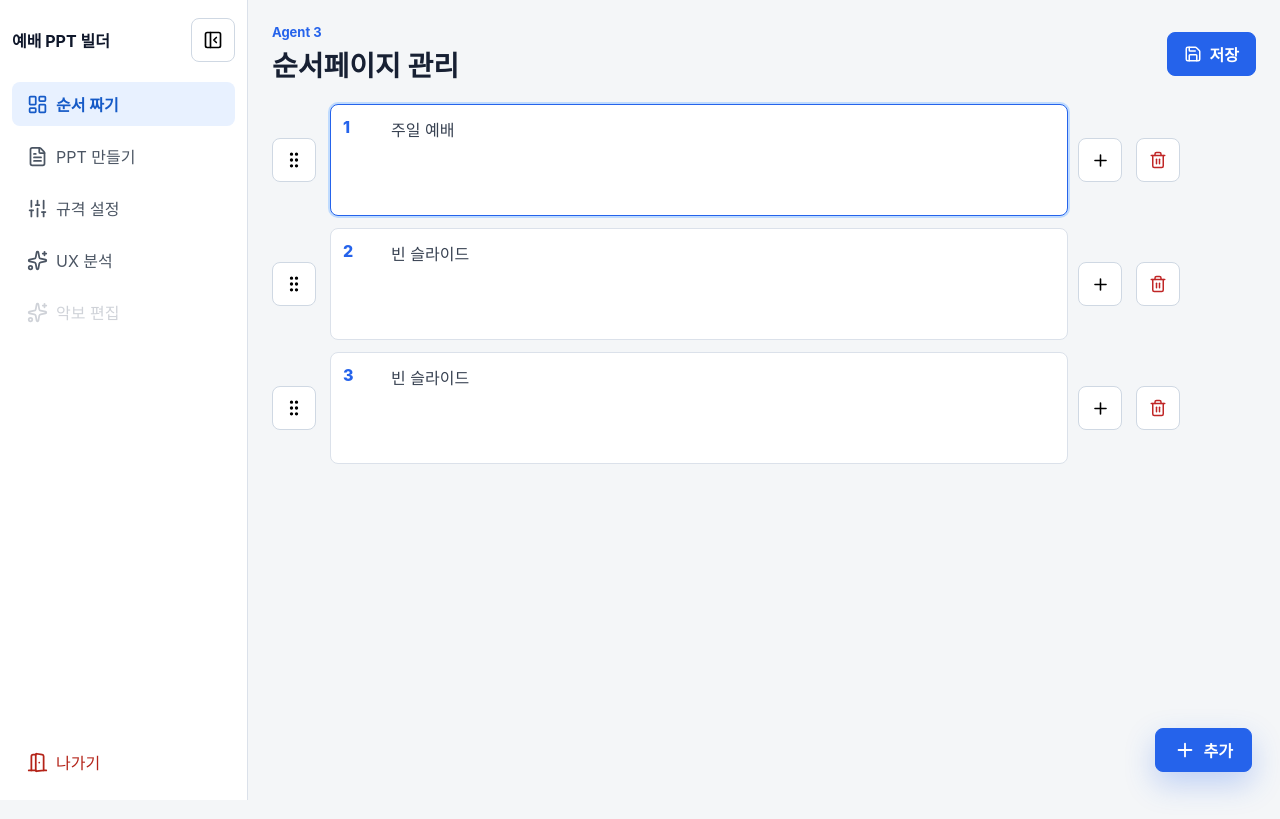
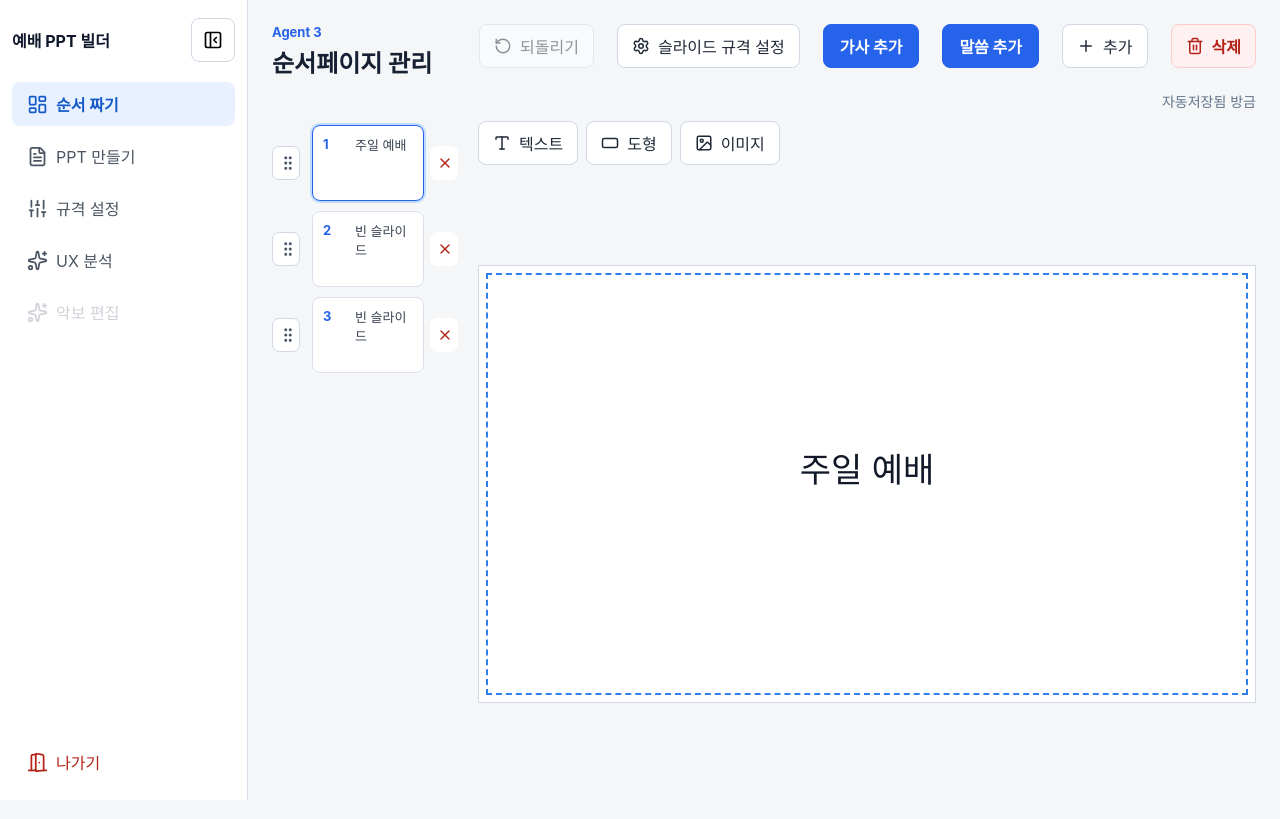
Before and after one commit to iamgeum/worship-ppt-builder, a React (Vite) app: page / in a window 1280 px wide. Built offline with nearby package versions, Linux system fonts and the light colour scheme.

Commit message:
Improve integrated slide ordering editor

```diff
--- a/src/App.jsx
+++ b/src/App.jsx
@@ -1,7 +1,6 @@
 import { useState } from 'react';
 import MenuAgent from './agents/01_menu/MenuAgent.jsx';
 import PersonalizerAgent from './agents/02_personalizer/PersonalizerAgent.jsx';
-import OrderManagerAgent from './agents/03_order-manager/OrderManagerAgent.jsx';
 import EditorAgent from './agents/04_editor/EditorAgent.jsx';
 import TextEditorAgent from './agents/06_text-editor/TextEditorAgent.jsx';
 import UxBenchmarkAgent from './agents/07_ux-benchmark/UxBenchmarkAgent.jsx';
@@ -17,9 +16,9 @@ export default function App() {
     <div className="app-shell">
       <MenuAgent activeView={activeView} onNavigate={setActiveView} />
       <main className="workspace">
-        {activeView === 'order' && <OrderManagerAgent onOpenEditor={() => setActiveView('editor')} />}
-        {activeView === 'editor' && (
+        {(activeView === 'order' || activeView === 'editor') && (
           <EditorAgent
+            title={activeView === 'order' ? '순서페이지 관리' : 'PPT 만들기'}
             onAddLyrics={() => setTextEditorMode('lyrics')}
             onAddScripture={() => setTextEditorMode('scripture')}
           />
--- a/src/agents/04_editor/EditorAgent.jsx
+++ b/src/agents/04_editor/EditorAgent.jsx
@@ -1,6 +1,7 @@
-import { Image, RectangleHorizontal, RotateCcw, Settings, Type } from 'lucide-react';
-import { useState } from 'react';
+import { GripVertical, Image, Plus, RectangleHorizontal, RotateCcw, Settings, Trash2, Type, X } from 'lucide-react';
+import { useEffect, useState } from 'react';
 import { useWorship } from '../../context/WorshipContext.jsx';
+import { getSlideText, makeSlide } from '../../utils/slideHelpers.js';
 
 const presetClass = {
   clean: 'preset-clean',
@@ -9,11 +10,26 @@ const presetClass = {
   warm: 'preset-warm',
 };
 
-export default function EditorAgent({ onAddLyrics, onAddScripture }) {
-  const { slides, currentSlideIndex, slideFormat, stylePreset, autoSavedAt, updateState, undo, canUndo } = useWorship();
+export default function EditorAgent({ title = 'PPT 만들기', onAddLyrics, onAddScripture }) {
+  const { slides, currentSlideIndex, slideFormat, stylePreset, autoSavedAt, updateState, undo, canUndo, setToast } =
+    useWorship();
   const [selectedId, setSelectedId] = useState(null);
   const [dragStart, setDragStart] = useState(null);
+  const [dragIndex, setDragIndex] = useState(null);
+  const [dropIndex, setDropIndex] = useState(null);
+  const [dragPreview, setDragPreview] = useState(null);
   const currentSlide = slides[currentSlideIndex] || slides[0];
+
+  useEffect(() => {
+    const onKeyDown = (event) => {
+      if ((event.ctrlKey || event.metaKey) && event.key.toLowerCase() === 'z') {
+        event.preventDefault();
+        undo();
+      }
+    };
+    window.addEventListener('keydown', onKeyDown);
+    return () => window.removeEventListener('keydown', onKeyDown);
+  }, [undo]);
 
   const updateElement = (elementId, patch) => {
     updateState((state) => ({
@@ -36,6 +52,7 @@ export default function EditorAgent({ onAddLyrics, onAddScripture }) {
       id: crypto.randomUUID(),
       type,
       text: type === 'text' ? '새 텍스트' : '',
+      altText: '',
       x: type === 'shape' ? 35 : 24,
       y: type === 'shape' ? 34 : 28,
       w: type === 'shape' ? 30 : 44,
@@ -50,6 +67,46 @@ export default function EditorAgent({ onAddLyrics, onAddScripture }) {
       ),
     }));
     setSelectedId(element.id);
+  };
+
+  const addSlide = () => {
+    updateState((state) => ({
+      ...state,
+      slides: [...state.slides, makeSlide()],
+      currentSlideIndex: state.slides.length,
+    }));
+    setSelectedId(null);
+    setToast('슬라이드를 추가했습니다');
+  };
+
+  const deleteSlide = (index = currentSlideIndex) => {
+    if (!window.confirm('정말 삭제하시겠어요?')) return;
+    updateState((state) => {
+      const nextSlides = state.slides.filter((_, itemIndex) => itemIndex !== index);
+      return {
+        ...state,
+        slides: nextSlides.length ? nextSlides : [makeSlide()],
+        currentSlideIndex: Math.max(0, Math.min(index, nextSlides.length - 1)),
+      };
+    });
+    setSelectedId(null);
+    setToast('삭제되었습니다');
+  };
+
+  const reorderSlides = (targetIndex) => {
+    if (dragIndex === null || dragIndex === targetIndex) return;
+    updateState((state) => {
+      const next = [...state.slides];
+      const [moving] = next.splice(dragIndex, 1);
+      next.splice(targetIndex, 0, moving);
+      return { ...state, slides: next, currentSlideIndex: targetIndex };
+    });
+  };
+
+  const finishDrag = () => {
+    setDragIndex(null);
+    setDropIndex(null);
+    setDragPreview(null);
   };
 
   const moveBySwipe = (deltaX) => {
@@ -73,8 +130,12 @@ export default function EditorAgent({ onAddLyrics, onAddScripture }) {
   };
 
   return (
-    <section className="editor-page">
+    <section className="editor-page combined-workspace">
       <header className="editor-toolbar">
+        <div className="editor-title-block">
+          <p className="eyebrow">Agent 3</p>
+          <h1>{title}</h1>
+        </div>
         <button className="secondary-button" type="button" onClick={undo} disabled={!canUndo}>
           <RotateCcw size={18} /> 되돌리기
         </button>
@@ -87,9 +148,61 @@ export default function EditorAgent({ onAddLyrics, onAddScripture }) {
         <button className="primary-button" type="button" onClick={onAddScripture}>
           말씀 추가
         </button>
+        <button className="secondary-button" type="button" onClick={addSlide}>
+          <Plus size={18} /> 추가
+        </button>
+        <button className="danger-button" type="button" onClick={() => deleteSlide(currentSlideIndex)}>
+          <Trash2 size={18} /> 삭제
+        </button>
         <span className="autosave">자동저장됨 {autoSavedAt || '방금'}</span>
       </header>
 
+      <div className="editor-layout">
+        <aside className="order-rail" onDragEnd={finishDrag}>
+          {slides.map((slide, index) => (
+            <div className="rail-row" key={slide.id}>
+              <button className="rail-grip" type="button" aria-label="순서 이동">
+                <GripVertical size={18} />
+              </button>
+              <button
+                className={`rail-card ${currentSlideIndex === index ? 'active' : ''} ${
+                  dragIndex === index ? 'dragging' : ''
+                } ${dropIndex === index && dragIndex !== index ? 'drop-before' : ''}`}
+                type="button"
+                draggable
+                onClick={() => {
+                  updateState((state) => ({ ...state, currentSlideIndex: index }));
+                  setSelectedId(null);
+                }}
+                onDragStart={(event) => {
+                  setDragIndex(index);
+                  setDropIndex(index);
+                  setDragPreview({ x: event.clientX, y: event.clientY, text: getSlideText(slide) || '빈 슬라이드' });
+                  event.dataTransfer.effectAllowed = 'move';
+                }}
+                onDragOver={(event) => {
+                  event.preventDefault();
+                  setDropIndex(index);
+                  setDragPreview((value) =>
+                    value ? { ...value, x: event.clientX, y: event.clientY } : value,
+                  );
+                }}
+                onDrop={() => {
+                  reorderSlides(index);
+                  finishDrag();
+                }}
+              >
+                <strong>{index + 1}</strong>
+                <p>{getSlideText(slide) || '빈 슬라이드'}</p>
+              </button>
+              <button className="rail-delete" type="button" onClick={() => deleteSlide(index)} aria-label="삭제">
+                <X size={16} />
+              </button>
+            </div>
+          ))}
+        </aside>
+
+        <div className="editor-main">
           <div className="insert-toolbar">
             <button className="icon-text-button" type="button" onClick={() => addElement('text')}>
               <Type size={18} /> 텍스트
@@ -121,29 +234,21 @@ export default function EditorAgent({ onAddLyrics, onAddScripture }) {
               ))}
             </div>
           </div>
+        </div>
+      </div>
 
-      <div className="bottom-filmstrip">
-        {slides.slice(Math.max(0, currentSlideIndex - 2), currentSlideIndex + 3).map((slide) => {
-          const absoluteIndex = slides.findIndex((item) => item.id === slide.id);
-          return (
-            <button
-              className={`film-thumb ${absoluteIndex === currentSlideIndex ? 'active' : ''}`}
-              type="button"
-              key={slide.id}
-              onClick={() => updateState((state) => ({ ...state, currentSlideIndex: absoluteIndex }))}
-            >
-              <span>{absoluteIndex + 1}</span>
-              <p>{slide.elements.find((element) => element.type === 'text')?.text || '빈 슬라이드'}</p>
-            </button>
-          );
-        })}
+      {dragPreview && (
+        <div className="drag-preview" style={{ left: dragPreview.x + 16, top: dragPreview.y + 16 }}>
+          {dragPreview.text}
         </div>
+      )}
     </section>
   );
 }
 
 function SlideElement({ element, selected, onSelect, onUpdate }) {
   const [moving, setMoving] = useState(null);
+  const [editingInnerText, setEditingInnerText] = useState(false);
 
   const onPointerMove = (event) => {
     if (!moving) return;
@@ -162,11 +267,16 @@ function SlideElement({ element, selected, onSelect, onUpdate }) {
       onPointerDown={(event) => {
         event.stopPropagation();
         onSelect();
+        if (event.target.matches('textarea, input')) return;
         event.currentTarget.setPointerCapture(event.pointerId);
         setMoving({ offsetX: event.nativeEvent.offsetX, offsetY: event.nativeEvent.offsetY });
       }}
       onPointerMove={onPointerMove}
       onPointerUp={() => setMoving(null)}
+      onDoubleClick={(event) => {
+        event.stopPropagation();
+        if (element.type !== 'text') setEditingInnerText(true);
+      }}
     >
       {element.type === 'text' && (
         <textarea
@@ -175,13 +285,37 @@ function SlideElement({ element, selected, onSelect, onUpdate }) {
           onChange={(event) => onUpdate({ text: event.target.value })}
         />
       )}
-      {element.type === 'shape' && <div className="shape-box" />}
+      {element.type === 'shape' && (
+        <div className="shape-box">
+          {(editingInnerText || element.altText) && (
+            <textarea
+              autoFocus={editingInnerText}
+              value={element.altText}
+              placeholder="텍스트 입력"
+              onBlur={() => setEditingInnerText(false)}
+              onChange={(event) => onUpdate({ altText: event.target.value })}
+            />
+          )}
+        </div>
+      )}
       {element.type === 'image' && (
+        <div className="image-box">
           <input
             value={element.src}
             placeholder="이미지 URL"
             onChange={(event) => onUpdate({ src: event.target.value })}
           />
+          {element.src && <img src={element.src} alt="" />}
+          {(editingInnerText || element.altText) && (
+            <textarea
+              autoFocus={editingInnerText}
+              value={element.altText}
+              placeholder="텍스트 입력"
+              onBlur={() => setEditingInnerText(false)}
+              onChange={(event) => onUpdate({ altText: event.target.value })}
+            />
+          )}
+        </div>
       )}
       {selected && <span className="position-badge">x {Math.round(element.x)} y {Math.round(element.y)}</span>}
     </div>
--- a/src/styles/app.css
+++ b/src/styles/app.css
@@ -160,6 +160,20 @@ h2 {
   font-weight: 700;
 }
 
+.danger-button {
+  min-height: 44px;
+  border-radius: 8px;
+  border: 1px solid #fecaca;
+  padding: 0 14px;
+  background: #fff1f2;
+  color: #b42318;
+  font-weight: 800;
+  display: inline-flex;
+  align-items: center;
+  justify-content: center;
+  gap: 8px;
+}
+
 .secondary-button,
 .icon-text-button {
   padding: 0 14px;
@@ -320,6 +334,143 @@ textarea {
 .editor-toolbar {
   margin-bottom: 10px;
   flex-wrap: wrap;
+  align-items: flex-start;
+}
+
+.editor-title-block {
+  min-width: 180px;
+  margin-right: 4px;
+}
+
+.editor-title-block h1 {
+  font-size: 24px;
+}
+
+.combined-workspace {
+  padding: 0;
+}
+
+.editor-layout {
+  display: grid;
+  grid-template-columns: 194px minmax(0, 1fr);
+  gap: 12px;
+  align-items: start;
+}
+
+.order-rail {
+  min-height: calc(100vh - 126px);
+  max-height: calc(100vh - 126px);
+  overflow: auto;
+  padding: 4px 8px 16px 0;
+  display: grid;
+  align-content: start;
+  gap: 10px;
+}
+
+.rail-row {
+  display: grid;
+  grid-template-columns: 34px minmax(0, 1fr) 28px;
+  gap: 6px;
+  align-items: center;
+}
+
+.rail-grip,
+.rail-delete {
+  width: 28px;
+  min-width: 28px;
+  height: 34px;
+  border: 1px solid #cfd8e3;
+  border-radius: 7px;
+  background: #ffffff;
+  color: #475569;
+  display: grid;
+  place-items: center;
+}
+
+.rail-delete {
+  color: #b42318;
+  border-color: transparent;
+}
+
+.rail-delete:hover {
+  border-color: #fecaca;
+  background: #fff1f2;
+}
+
+.rail-card {
+  position: relative;
+  min-height: 76px;
+  border: 1px solid #dbe1ea;
+  border-radius: 8px;
+  background: #ffffff;
+  color: #172033;
+  text-align: left;
+  padding: 10px;
+  display: grid;
+  grid-template-columns: 24px 1fr;
+  gap: 8px;
+  overflow: hidden;
+  transition: transform 140ms ease, box-shadow 140ms ease, border-color 140ms ease;
+}
+
+.rail-card strong {
+  color: #2563eb;
+  font-size: 13px;
+}
+
+.rail-card p {
+  margin: 0;
+  min-width: 0;
+  max-height: 56px;
+  color: #374151;
+  font-size: 13px;
+  line-height: 1.45;
+  white-space: pre-line;
+  overflow: hidden;
+}
+
+.rail-card.active {
+  border-color: #2563eb;
+  box-shadow: 0 0 0 2px #bfdbfe;
+}
+
+.rail-card.dragging {
+  opacity: 0.42;
+  transform: scale(0.98);
+}
+
+.rail-card.drop-before::before {
+  content: "";
+  position: absolute;
+  left: 8px;
+  right: 8px;
+  top: -1px;
+  height: 4px;
+  border-radius: 999px;
+  background: #2563eb;
+  box-shadow: 0 0 0 3px rgb(37 99 235 / 0.15);
+}
+
+.drag-preview {
+  position: fixed;
+  z-index: 50;
+  width: 132px;
+  min-height: 72px;
+  pointer-events: none;
+  border: 2px solid #2563eb;
+  border-radius: 8px;
+  background: #ffffff;
+  box-shadow: 0 16px 36px rgb(15 23 42 / 0.28);
+  padding: 10px;
+  color: #172033;
+  font-size: 13px;
+  line-height: 1.45;
+  white-space: pre-line;
+  overflow: hidden;
+}
+
+.editor-main {
+  min-width: 0;
 }
 
 .insert-toolbar {
@@ -338,12 +489,13 @@ textarea {
 .editor-stage-wrap {
   display: grid;
   place-items: center;
+  min-height: calc(100vh - 190px);
 }
 
 .editor-slide {
   position: relative;
-  width: min(100%, 1100px);
-  max-height: calc(100vh - 230px);
+  width: min(100%, 1120px);
+  max-height: calc(100vh - 210px);
   border: 1px solid #cfd8e3;
   overflow: hidden;
   touch-action: none;
@@ -399,6 +551,59 @@ textarea {
   height: 100%;
   background: #3b82f6;
   border-radius: 8px;
+  display: grid;
+  place-items: center;
+  overflow: hidden;
+}
+
+.shape-box textarea,
+.image-box textarea {
+  width: 100%;
+  height: 100%;
+  border: 0;
+  background: transparent;
+  color: #ffffff;
+  font-weight: 800;
+  resize: none;
+  text-align: center;
+  display: grid;
+  place-items: center;
+}
+
+.image-box {
+  position: relative;
+  width: 100%;
+  height: 100%;
+  border: 1px dashed #94a3b8;
+  background: #f8fafc;
+  display: grid;
+  place-items: center;
+  overflow: hidden;
+}
+
+.image-box input {
+  position: absolute;
+  left: 8px;
+  right: 8px;
+  top: 8px;
+  z-index: 2;
+  min-width: 0;
+  padding: 6px 8px;
+  font-size: 12px;
+}
+
+.image-box img {
+  width: 100%;
+  height: 100%;
+  object-fit: cover;
+}
+
+.image-box textarea {
+  position: absolute;
+  inset: 36px 0 0;
+  z-index: 3;
+  color: #111827;
+  background: rgb(255 255 255 / 0.74);
 }
 
 .position-badge {
@@ -592,8 +797,14 @@ textarea {
   }
 
   .settings-grid,
-  .bottom-filmstrip {
+  .bottom-filmstrip,
+  .editor-layout {
     grid-template-columns: 1fr;
+  }
+
+  .order-rail {
+    min-height: auto;
+    max-height: 260px;
   }
 
   .slide-row {
```
Also changed, not shown: 1 other file (tests, documents, lock files or other folders). Lines whose indentation alone changed are shown as unchanged.
